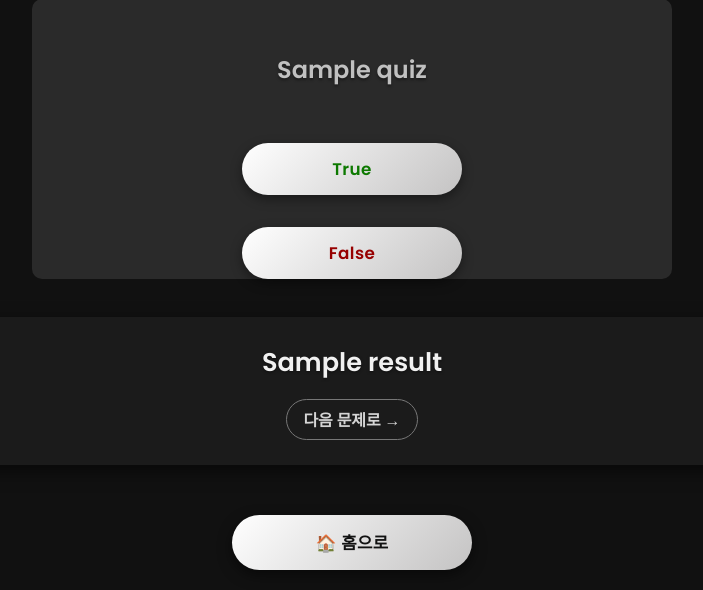
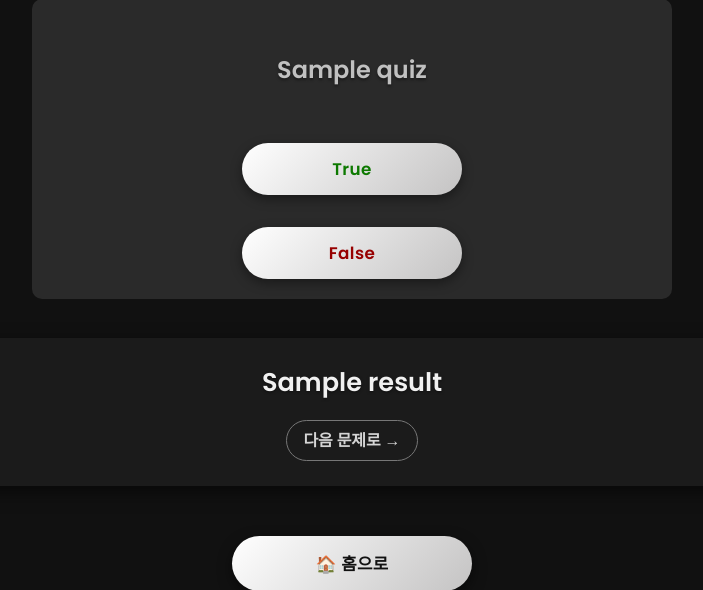
Before and after one commit to CSID-DGU/2025-1-OSSPrac-BeefFried-03, a Flask app: template Subject3_2/templates/game.html in a window 1280 px wide. Shown: the part 384-974 px from the top of the page, without its empty margins (288-991 px from the left). Run offline with Flask 3, Linux system fonts and the light colour scheme; the template is opened without the code that fills it: most values are stand-ins (such as "Sample title", 1, 10 or a date in 2020).

Commit message:
[fix] game 박스 css 수정 완료

```diff
--- a/Subject3_2/templates/game.html
+++ b/Subject3_2/templates/game.html
@@ -233,9 +233,10 @@
           background: #2a2a2a;
           margin: auto;
           width: 50%;
-          height: 35vh;
+          height: 35%%;
           padding: 20px;
           border-radius: 10px;
+
       }
       .question_box h1 {
         margin: 34px auto 24px auto;
```
